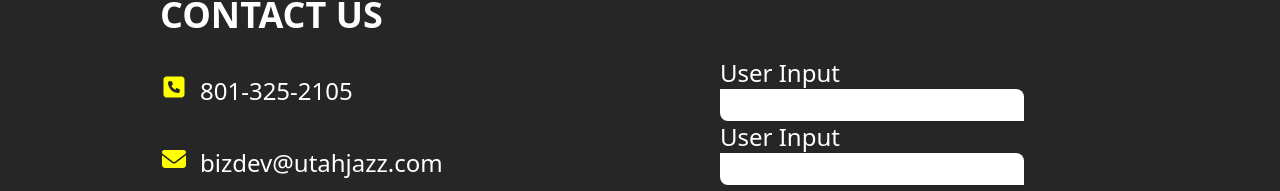
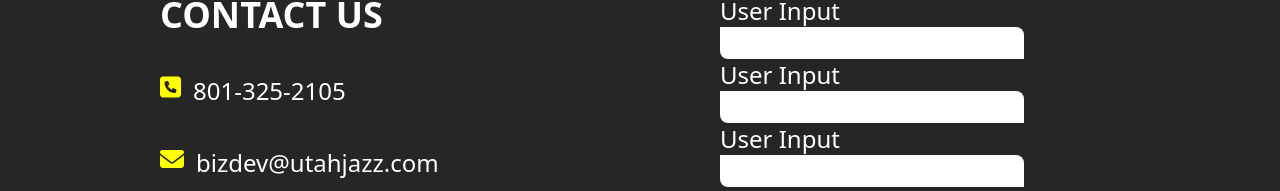
Before and after one commit to guivecchi12/fakeUtahJazz, a Next.js app: page / in a window 1280 px wide. Shown: the part 4323-4514 px from the top of the page. Built offline with nearby package versions, Linux system fonts and the light colour scheme.

Commit message:
fixed contact us

```diff
--- a/components/contact_us.js
+++ b/components/contact_us.js
@@ -26,13 +26,13 @@
   }
 
   return(
-    <div id="contact_us" className='flex flex-col items-center px-5 py-5 text-white md:text-2xl md:py-20 md:px-40 bg-neutral-800 md:flex-row'>
-        <div className='w-1/2'>
+    <div id="contact_us" className='flex flex-col px-5 py-5 text-white md:text-2xl md:py-20 md:px-40 bg-neutral-800 md:flex-row'>
+        <div className='md:w-1/2'>
           <h1 className='text-4xl font-bold'>CONTACT US</h1>
-          <a href="tel:801-325-2105" className='flex pt-10'><FontAwesomeIcon icon={faSquarePhone} style={{color:'yellow'}} className="pr-3 w-7"/>801-325-2105</a>
-          <a href="mailto:bizdev@utahjazz.com" className='flex pt-10'><FontAwesomeIcon icon={faEnvelope} style={{color:'yellow'}} className="pr-3 w-7"/>bizdev@utahjazz.com</a>
+          <a href="tel:801-325-2105" className='flex pt-5 md:pt-10'><FontAwesomeIcon icon={faSquarePhone} style={{color:'yellow'}} className="pr-3 max-w-[1.75rem]"/>801-325-2105</a>
+          <a href="mailto:bizdev@utahjazz.com" className='flex pt-3 md:pt-10'><FontAwesomeIcon icon={faEnvelope} style={{color:'yellow'}} className="pr-3 max-w-[1.75rem]"/>bizdev@utahjazz.com</a>
           <br></br>
-          <p>
+          <p className='w-4/5 md:w-full'>
             With options like single-game tickets, suite rentals and special group rates, experiencing Utah Jazz basketball has never been more convenient! Just let us know what you’re interested in and we can customize a package to fit your group and budget.
           </p>
         </div>
```
